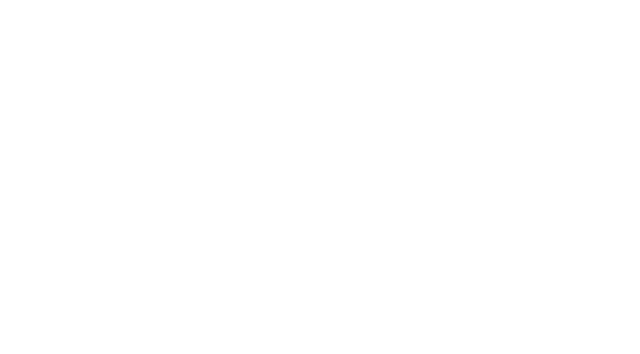
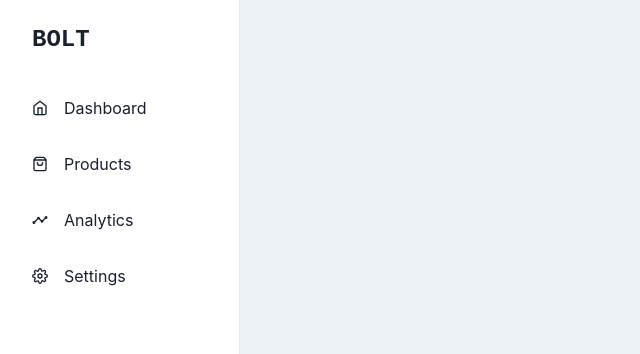
Before and after one commit to harry-io/apple.com, a React (Create React App) app in the folder Frontend/: page /admin in a window 1280 px wide. Before the commit this address had no page. Shown: the top 354 px of the page, without its empty margins (0-640 px from the left). Built offline with nearby package versions, Linux system fonts and the light colour scheme.

Commit message:
sidebar of admin dashboard

```diff
--- a/Frontend/src/App.js
+++ b/Frontend/src/App.js
@@ -1,10 +1,13 @@
 import "./App.css";
 import AllRoutes from "./Routes/AllRoutes";
+import { ChakraProvider } from '@chakra-ui/react'
 
 function App() {
   return (
     <div className="App">
-      <AllRoutes />
+      <ChakraProvider>
+        <AllRoutes />
+      </ChakraProvider>
     </div>
   );
 }
--- /dev/null
+++ b/Frontend/src/Components/Admin/Sidebar.jsx
@@ -0,0 +1,144 @@
+import React from 'react';
+import {
+    IconButton,
+    Box,
+    CloseButton,
+    Flex,
+    Icon,
+    useColorModeValue,
+    Link,
+    Drawer,
+    DrawerContent,
+    Text,
+    useDisclosure,
+} from '@chakra-ui/react';
+import {
+    FiHome,
+    FiSettings,
+    FiMenu,
+} from 'react-icons/fi';
+import { IoAnalyticsSharp } from 'react-icons/io5'
+import { FiShoppingBag } from 'react-icons/fi'
+
+const LinkItems = [
+    { name: 'Dashboard', icon: FiHome, href: '#dashboard' },
+    { name: 'Products', icon: FiShoppingBag, href: '#products' },
+    { name: 'Analytics', icon: IoAnalyticsSharp, href: '#analytics' },
+    { name: 'Settings', icon: FiSettings, href: '#settings' }
+];
+
+export default function Sidebar({ children }) {
+    const { isOpen, onOpen, onClose } = useDisclosure();
+    return (
+        <Box minH="100vh" bg={useColorModeValue('gray.100', 'gray.900')}>
+            <SidebarContent
+                onClose={() => onClose}
+                display={{ base: 'none', md: 'block' }}
+            />
+            <Drawer
+                autoFocus={false}
+                isOpen={isOpen}
+                placement="left"
+                onClose={onClose}
+                returnFocusOnClose={false}
+                onOverlayClick={onClose}
+                size="full">
+                <DrawerContent>
+                    <SidebarContent onClose={onClose} />
+                </DrawerContent>
+            </Drawer>
+            {/* mobilenav */}
+            <MobileNav display={{ base: 'flex', md: 'none' }} onOpen={onOpen} />
+            <Box ml={{ base: 0, md: 60 }} p="4">
+                {children}
+            </Box>
+        </Box>
+    );
+}
+
+
+const SidebarContent = ({ onClose, ...rest }) => {
+    return (
+        <Box
+            bg={useColorModeValue('white', 'gray.900')}
+            borderRight="1px"
+            borderRightColor={useColorModeValue('gray.200', 'gray.700')}
+            w={{ base: 'full', md: 60 }}
+            pos="fixed"
+            h="full"
+            {...rest}>
+            <Flex h="20" alignItems="center" mx="8" justifyContent="space-between">
+                <Text fontSize="2xl" fontFamily="monospace" fontWeight="bold">
+                    BOLT
+                </Text>
+                <CloseButton display={{ base: 'flex', md: 'none' }} onClick={onClose} />
+            </Flex>
+            {LinkItems.map((link) => (
+                <NavItem key={link.name} icon={link.icon}>
+                    {link.name}
+                </NavItem>
+            ))}
+        </Box>
+    );
+};
+
+const NavItem = ({ icon, children, ...rest }) => {
+    return (
+        <>
+            {/* {LinkItems.map((link) => ( */}
+                <Link href="#" style={{ textDecoration: 'none' }} _focus={{ boxShadow: 'none' }}>
+                    <Flex
+                        align="center"
+                        p="4"
+                        mx="4"
+                        borderRadius="lg"
+                        role="group"
+                        cursor="pointer"
+                        _hover={{
+                            bg: 'cyan.400',
+                            color: 'white',
+                        }}
+                        {...rest}
+                    >
+                        {icon && (
+                            <Icon
+                                mr="4"
+                                fontSize="16"
+                                _groupHover={{
+                                    color: 'white',
+                                }}
+                                as={icon}
+                            />
+                        )}
+                        {children}
+                    </Flex>
+                </Link>
+            {/* // ))} */}
+        </>
+    );
+};
+
+const MobileNav = ({ onOpen, ...rest }) => {
+    return (
+        <Flex
+            ml={{ base: 0, md: 60 }}
+            px={{ base: 4, md: 24 }}
+            height="20"
+            alignItems="center"
+            bg={useColorModeValue('white', 'gray.900')}
+            borderBottomWidth="1px"
+            borderBottomColor={useColorModeValue('gray.200', 'gray.700')}
+            justifyContent="flex-start"
+            {...rest}>
+            <IconButton
+                variant="outline"
+                onClick={onOpen}
+                aria-label="open menu"
+                icon={<FiMenu />}
+            />
+            <Text fontSize="2xl" ml="8" fontFamily="monospace" fontWeight="bold">
+                BOLT
+            </Text>
+        </Flex>
+    );
+};
--- /dev/null
+++ b/Frontend/src/Pages/Admin/Admin.jsx
@@ -0,0 +1,14 @@
+import React from 'react'
+import Sidebar from '../../Components/Admin/Sidebar';
+import Temp from '../../Components/Admin/temp';
+
+const Admin = () => {
+    return (
+        <>
+            <Sidebar />
+            <Temp />
+        </>
+    )
+}
+
+export default Admin;
--- a/Frontend/src/Routes/AllRoutes.jsx
+++ b/Frontend/src/Routes/AllRoutes.jsx
@@ -1,6 +1,7 @@
 import React from "react";
 import { Routes, Route } from "react-router-dom";
 import { Navbar } from "../Components/Navbar";
+import Admin from "../Pages/Admin/Admin";
 import Home from "../Pages/Home/Home";
 import Iphone from "../Pages/Iphone/Iphone";
 import Store from "../Pages/Store/Store";
@@ -18,6 +19,7 @@
       />
       <Route path="/store" element={<Store />} />
       <Route path="/iphone" element={<Iphone />} />
+      <Route path="/admin" element={<Admin />} />
     </Routes>
   );
 };
```
Also changed, not shown: Frontend/package.json (+5 -4 lines), 2 other files (tests, documents, lock files or other folders).
